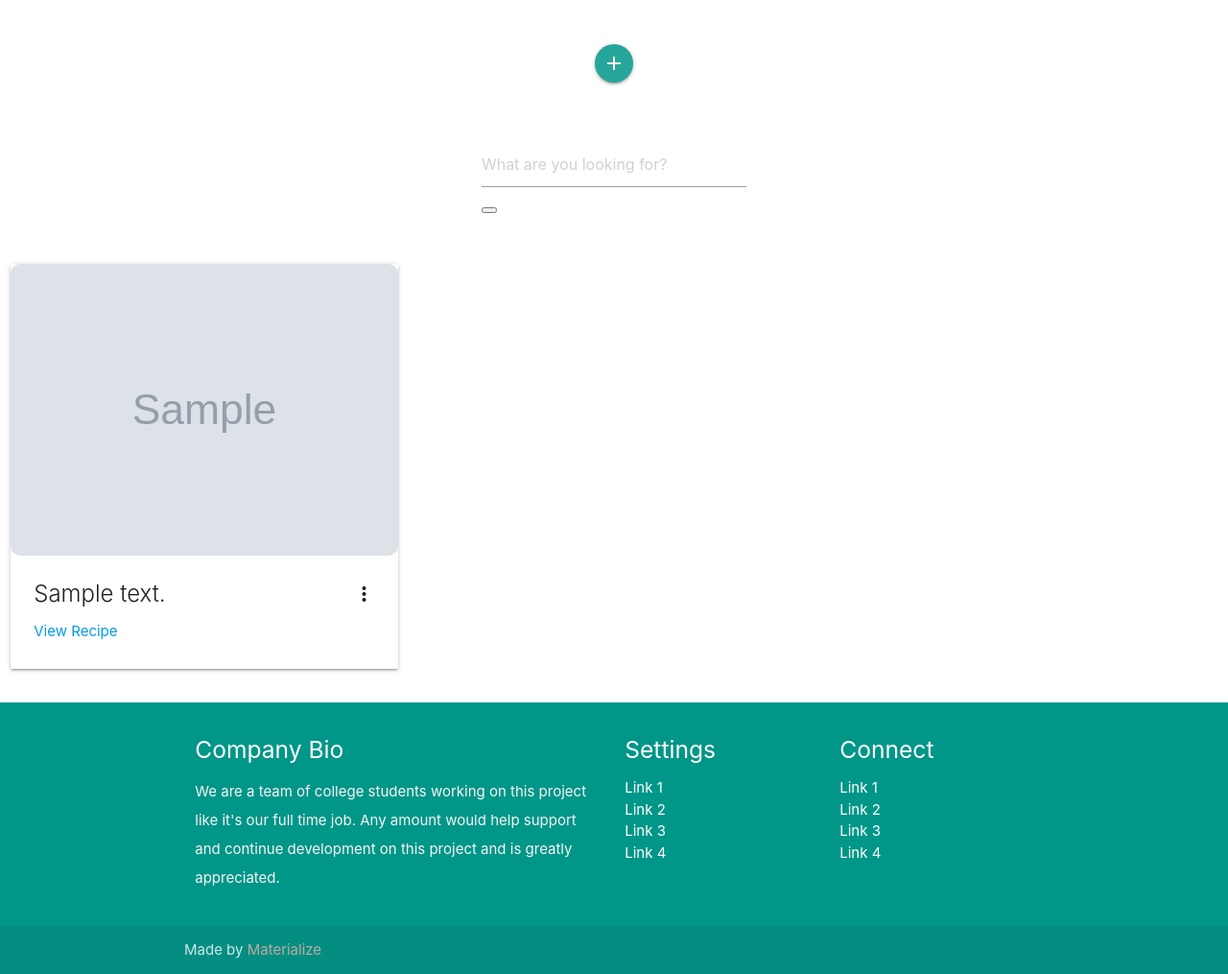
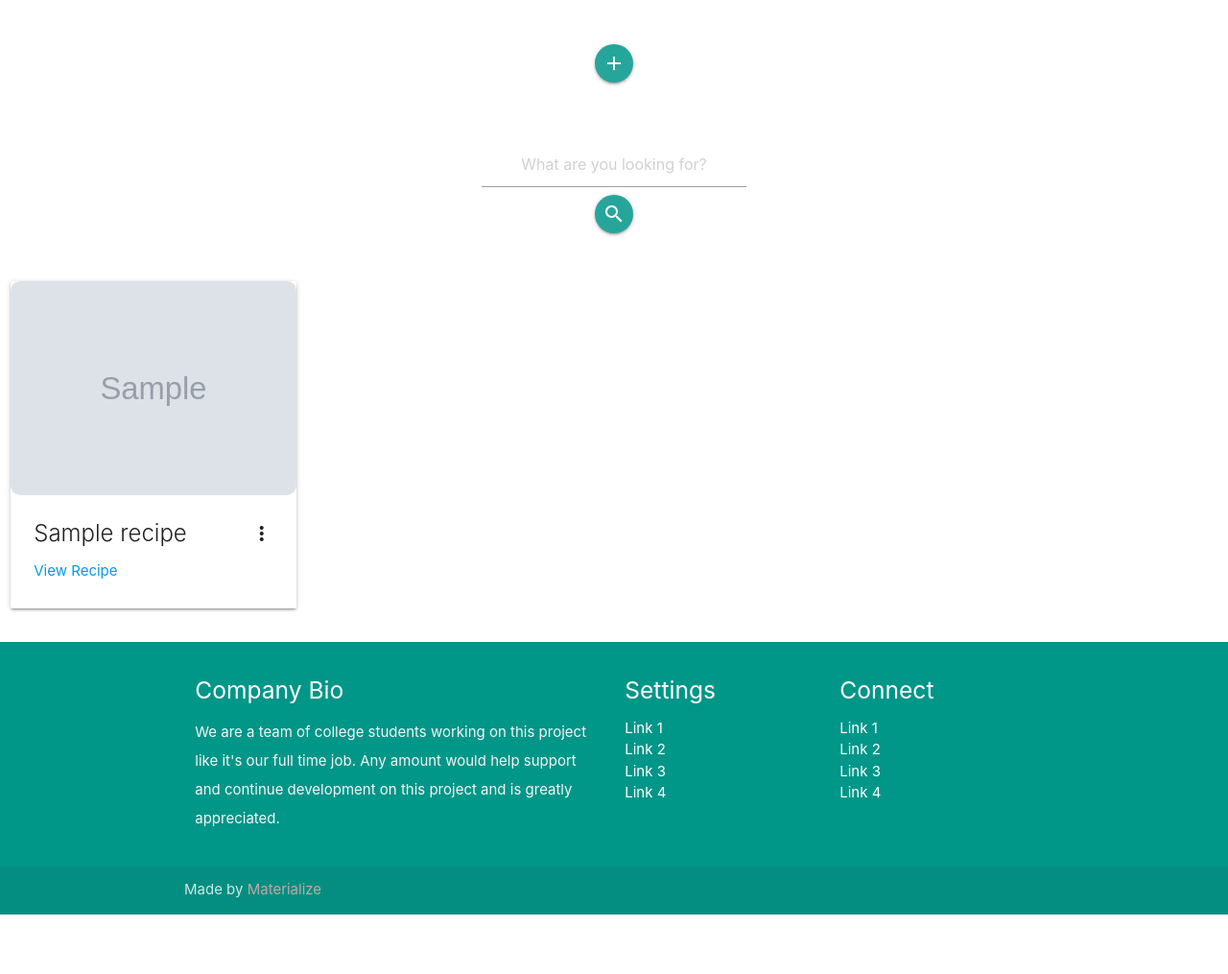
Before and after one commit to Code-Institute-Submissions/recipe-book-2, a Flask app: page /recipes in a window 1280 px wide. Shown: the part 270-1285 px from the top of the page at 96% size. After the commit the page ends 1223 px from the top, so only its background shows below. Run offline with Flask 2, Linux system fonts and the light colour scheme; grey boxes marked "Sample" are stand-in pictures; a database or web service that is not in the repository returns one stand-in record (values such as "Sample title"); some libraries are stand-ins or nearby versions.

Commit message:
Further updates and TESTING - update_recipe function not working

```diff
--- a/static/css/style.css
+++ b/static/css/style.css
@@ -78,10 +78,12 @@ blockquote{
 
 #recipe_css_image{
  border-radius: 10%;
- margin-left: 80px;
  margin-top: 15px;
  height: auto;
- max-width: 80%;
+ max-width: 60%;
+ display: block;
+ margin-left: auto;
+ margin-right: auto;
 }
 
 #rating_icon{
@@ -97,6 +99,24 @@ blockquote{
   border-style: solid;
   border-width: 5px;
   border-color: #26a69a;
+}
+
+#icon_left{
+  position: relative;
+  /* Adjust these values accordingly */
+  top: 4px;
+  right: 6px;
+  color: #26a69a;
+}
+
+#table_border {
+  border-bottom-color: teal;
+  border-bottom-style: solid;
+  border-bottom-width: 1px;
+}
+
+span.uppercase{
+  text-transform: uppercase;
 }
 
 .tabs .tab a {
@@ -120,8 +140,6 @@ blockquote{
 } /*Color of underline*/
 
 
-/*Styling for Serach Box - obtained from CodePen https://codepen.io/huange/pen/rbqsD */
-
-
-
-/*End of styling of Serach Box */
+table.striped > tbody > tr > td{
+  background-color:#e7fffd;
+}
--- a/templates/add_recipe.html
+++ b/templates/add_recipe.html
@@ -52,8 +52,8 @@
       <div class="row">
         <div class="input-field col s12 m6 l6">
           <i class="material-icons prefix">description</i>
-          <input id="description" name="description" type="text" class="validate">
-          <label for="description">Recipe Name</label>
+          <input id="name" name="name" type="text" class="validate">
+          <label for="name">Recipe Name</label>
         </div>
         <div class="input-field col s12 m6 l6">
           <i class="material-icons prefix">image</i>
--- a/templates/recipes.html
+++ b/templates/recipes.html
@@ -14,12 +14,12 @@
 
 <div class="container">
   <br>
-  <div class="row">
-    <div class="col s12 m6 offset-m4 l4 offset-l4">
+  <div class="row center">
+    <div class="col s12 m6 offset-m3 l4 offset-l4">
        <div class="searchbox">
-        <input type="text" class="searchbox" placeholder="What are you looking for?">
-          <button type="submit" class="searchbutton">
-          <i class="fa fa-search"></i>
+        <input type="text" class="center" placeholder="What are you looking for?">
+          <button type="submit" class="btn-floating">
+          <i class="material-icons">search</i>
           </button>
        </div>
     </div>
@@ -30,24 +30,24 @@
 </div class="container">
     <div class="row">
     {% for recipe in recipes %}
-      <div class="col s12 m4 l4">
-        <div class="card">
+      <div class="col s12 m4 l3">
+        <div class="card hoverable">
             <div class="card-image waves-effect waves-block waves-light">
-              <img class="activator responsive-img" src={{ recipe.image }} alt="{{ recipe.description }}">
+              <img class="activator responsive-img" src={{ recipe.image }} alt="{{ recipe.name }}">
             </div>
             <div class="card-content">
-                <span class="card-title activator grey-text text-darken-4">{{ recipe.description }}<i class="material-icons right">more_vert</i></span>
+                <span class="card-title activator grey-text text-darken-4">{{ recipe.name }}<i class="material-icons right">more_vert</i></span>
                 <p><a href="{{ url_for('view_recipe', recipe_id=recipe._id) }}">View Recipe</a></p>
             </div>
             <div class="card-reveal">
-                <span class="card-title grey-text text-darken-4">{{ recipe.description }}<i class="material-icons right">close</i></span>
-                <p><strong>Category:</strong> {{ recipe.category }}</p>
-                <p><strong>Cuisine:</strong> {{ recipe.cuisine }}</p>
-                <p><strong>Prep Time:</strong> {{ recipe.prep_time }}</p>
-                <p><strong>Cooking Time:</strong> {{ recipe.cooking_time }}</p>
-                <p><strong>Rating:</strong> {{ recipe.rating }}</p></p>
-                <a href="{{ url_for('view_recipe', recipe_id=recipe._id) }}" class="waves-effect waves-light btn-large"><i class="material-icons left">remove_red_eye</i>View Recipe</a>
-                <a href="{{ url_for('edit_recipe', recipe_id=recipe._id) }}" class="waves-effect waves-light btn-large"><i class="material-icons left">edit</i>Edit Recipe</a>
+                <span class="card-title grey-text text-darken-4">{{ recipe.name }}<i class="material-icons right">close</i></span>
+                <p><i id="icon_left" class="material-icons left">poll</i><strong>Category:</strong> {{ recipe.category }}</p>
+                <p><i id="icon_left" class="material-icons left">sort</i><strong>Cuisine:</strong> {{ recipe.cuisine }}</p>
+                <p><i id="icon_left" class="material-icons left">timer</i><strong>Prep Time:</strong> {{ recipe.prep_time }}</p>
+                <p><i id="icon_left" class="material-icons left">timer</i><strong>Cooking Time:</strong> {{ recipe.cooking_time }}</p>
+                <p><i id="icon_left" class="material-icons left">star</i><strong>Rating:</strong> {{ recipe.rating }}</p></p>
+                <a href="{{ url_for('view_recipe', recipe_id=recipe._id) }}" class="waves-effect waves-light btn-small"><i class="material-icons left">remove_red_eye</i>View Recipe</a><br><br>
+                <a href="{{ url_for('edit_recipe', recipe_id=recipe._id) }}" class="waves-effect waves-light btn-small"><i class="material-icons left">edit</i>Edit Recipe</a>
             </div>
         </div>
       </div>
```
Also changed, not shown: templates/edit_recipe.html (+50 -13 lines), templates/view_recipe.html (+48 -11 lines), test_app.py (+25 -2 lines).
